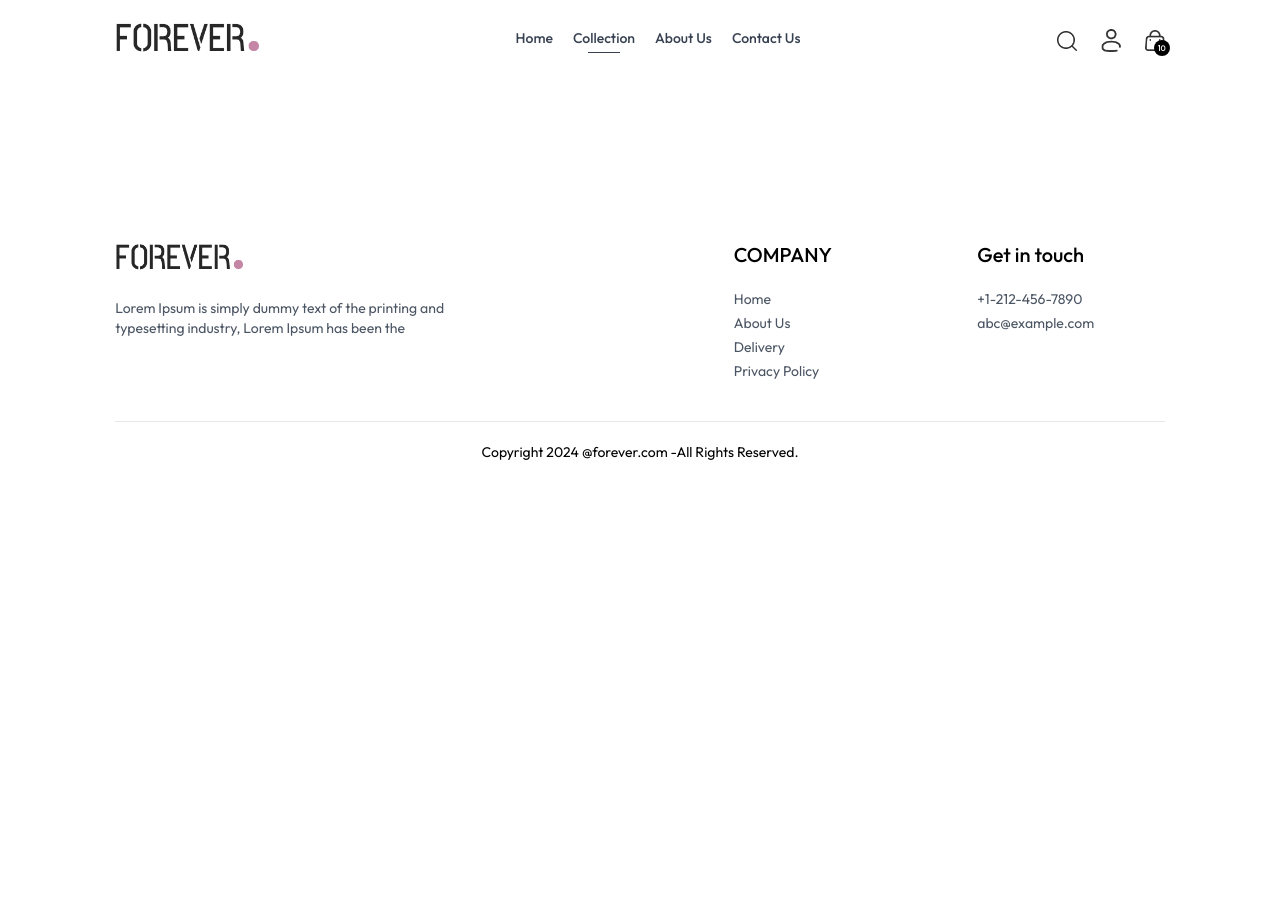
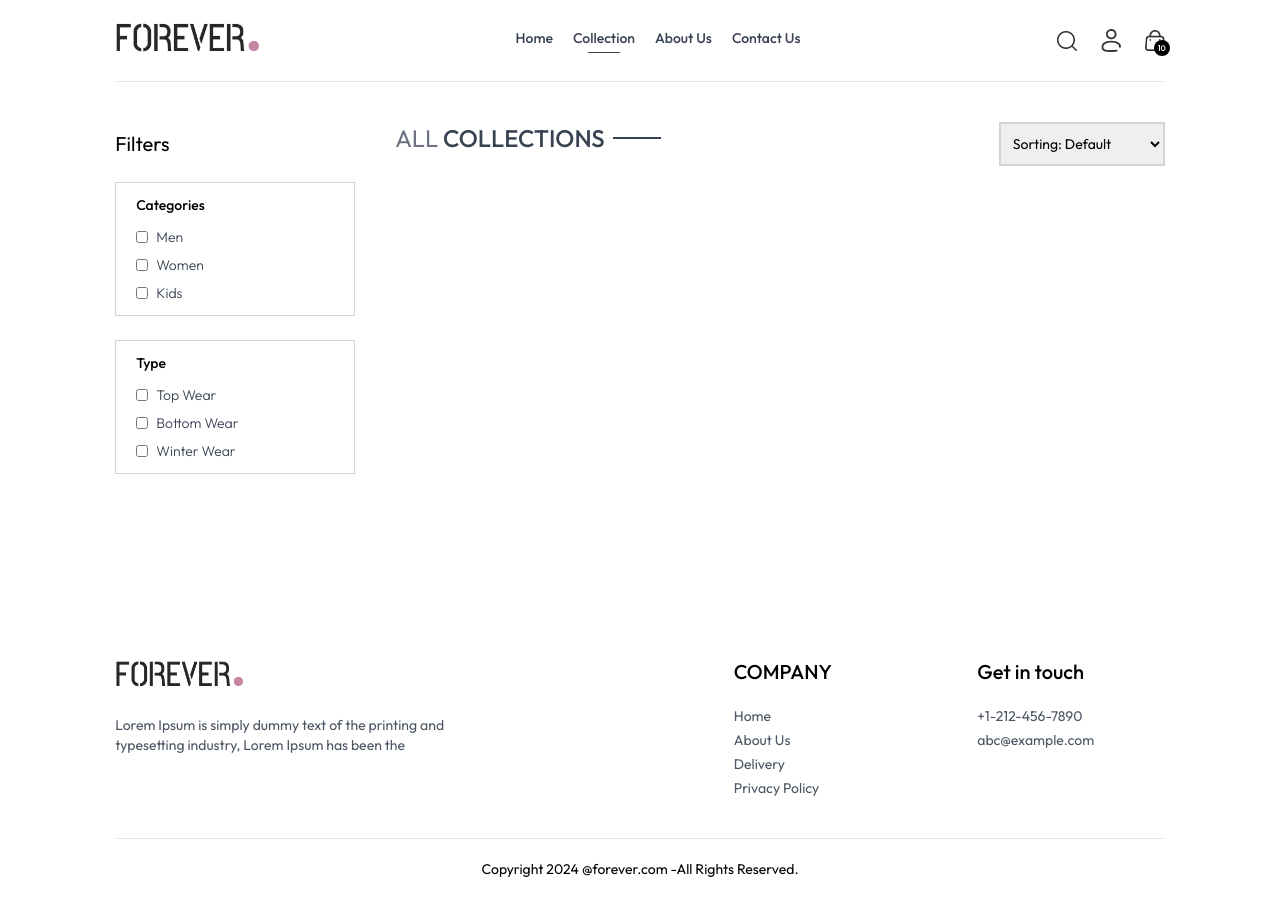
Before and after one commit to Bakr02/ecommerce-app, a React (Vite) app in the folder frontend/: page /collection in a window 1280 px wide. Before the commit the page ends 800 px from the top, so only its background shows below. Built offline with nearby package versions, Linux system fonts and the light colour scheme.

Commit message:
Collection page halfway done

```diff
--- a/frontend/src/pages/Collection.jsx
+++ b/frontend/src/pages/Collection.jsx
@@ -1,9 +1,117 @@
-import React from 'react'
+import React, { useContext, useState } from 'react'
+import { ShopContext } from '../context/ShopContext'
+import { assets } from '../assets/frontend_assets/assets';
+import Title from '../components/Title';
 
 const Collection = () => {
+
+  const { products } = useContext(ShopContext);
+  const [showFilter, setShowFilter] = useState(false);
   return (
-    <div>
+    <div className='flex flex-col sm:flex-row gap-1 sm:gap-10 pt-10 border-t'>
 
+      {/* Filter Options */}
+      <div className='min-w-60'>
+        <p
+          onClick={() => setShowFilter(!showFilter)}
+          className='my-2 text-xl flex items-center cursor-pointer gap-2'
+        >
+          Filters
+          <img
+            src={assets.dropdown_icon}
+            className={`h-3 sm:hidden ${showFilter ? 'rotate-90' : ''}`}
+            alt=""
+          />
+        </p>
+
+        {/* Category Filter */}
+        <div className={`border border-gray-300 pl-5 py-3 mt-6 ${showFilter ? '' : 'hidden'} sm:block`}>
+          <p className='mb-3 text-sm font-medium'>
+            Categories
+          </p>
+
+          <div className='flex flex-col gap-2 text-sm font-light text-gray-700'>
+            <p className='flex gap-2'>
+              <input
+                className='w-3'
+                type="checkbox"
+                value={'men'}
+              />
+              Men
+            </p>
+
+            <p className='flex gap-2'>
+              <input
+                className='w-3'
+                type="checkbox"
+                value={'women'}
+              />
+              Women
+            </p>
+
+            <p className='flex gap-2'>
+              <input
+                className='w-3'
+                type="checkbox"
+                value={'kids'}
+              />
+              Kids
+            </p>
+          </div>
+        </div>
+
+        {/* Subcategory Filter */}
+        <div className={`border border-gray-300 pl-5 py-3 my-6 ${showFilter ? '' : 'hidden'} sm:block`}>
+          <p className='mb-3 text-sm font-medium'>
+            Type
+          </p>
+
+          <div className='flex flex-col gap-2 text-sm font-light text-gray-700'>
+            <p className='flex gap-2'>
+              <input
+                className='w-3'
+                type="checkbox"
+                value={'topwear'}
+              />
+              Top Wear
+            </p>
+
+            <p className='flex gap-2'>
+              <input
+                className='w-3'
+                type="checkbox"
+                value={'bottomwear'}
+              />
+              Bottom Wear
+            </p>
+
+            <p className='flex gap-2'>
+              <input
+                className='w-3'
+                type="checkbox"
+                value={'winterwear'}
+              />
+              Winter Wear
+            </p>
+          </div>
+        </div>
+
+      </div>
+
+      {/* Right Side Sections */}
+      <div className='flex-1'>
+        <div className='flex justify-between text-base sm:text-2xl mb-4'>
+          <Title text1={'ALL '} text2={'COLLECTIONS'} />
+
+          {/* Product Sorting */}
+          <select className='border-2 border-gray-300 text-sm px-2'>
+            <option value="default">Sorting: Default</option>
+            <option value="low-high">Sorting: Low to High</option>
+            <option value="high-low">Sorting: High to Low</option>
+          </select>
+
+        </div>
+      </div>
     </div>
   )
 }
```
